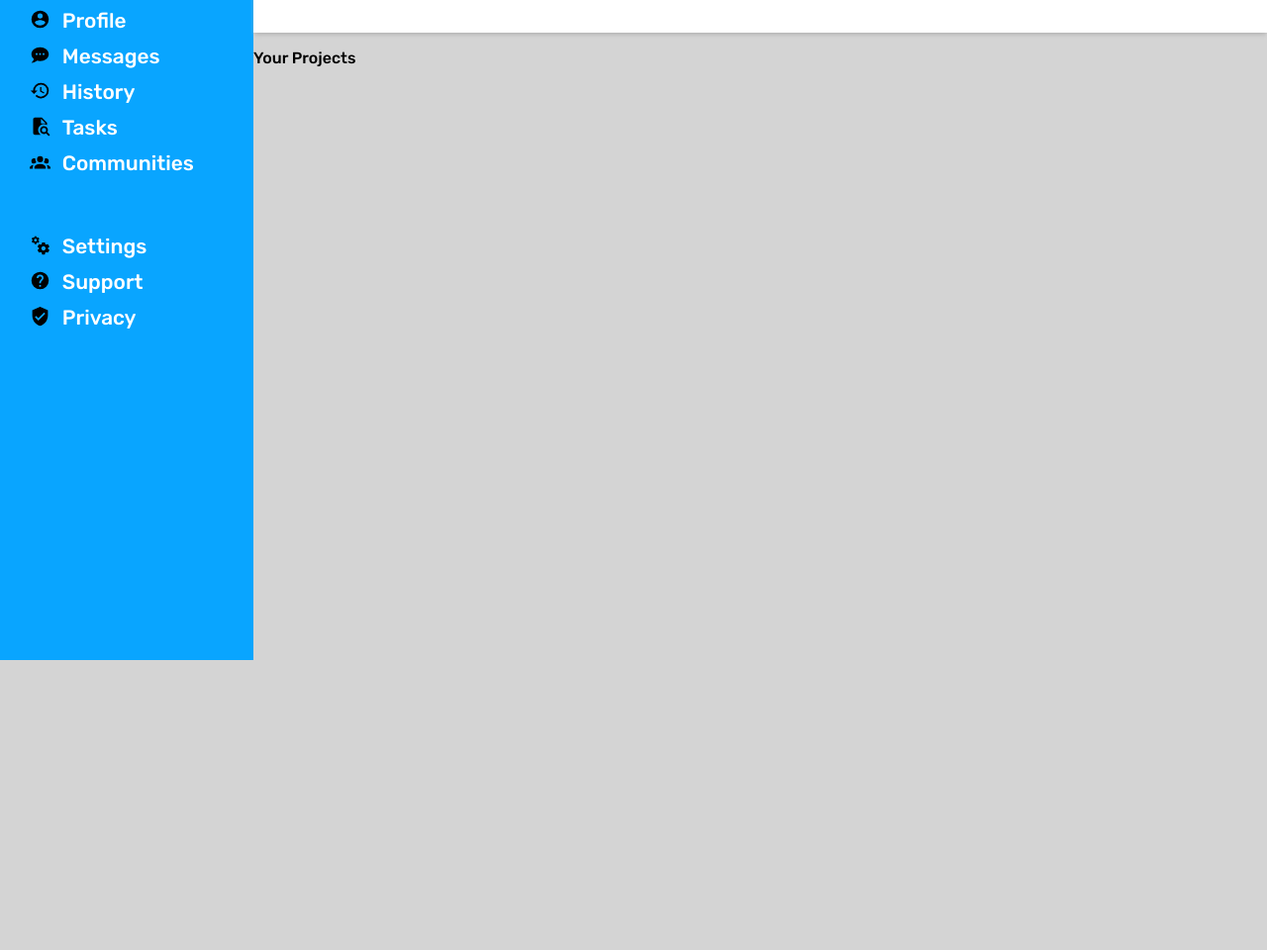
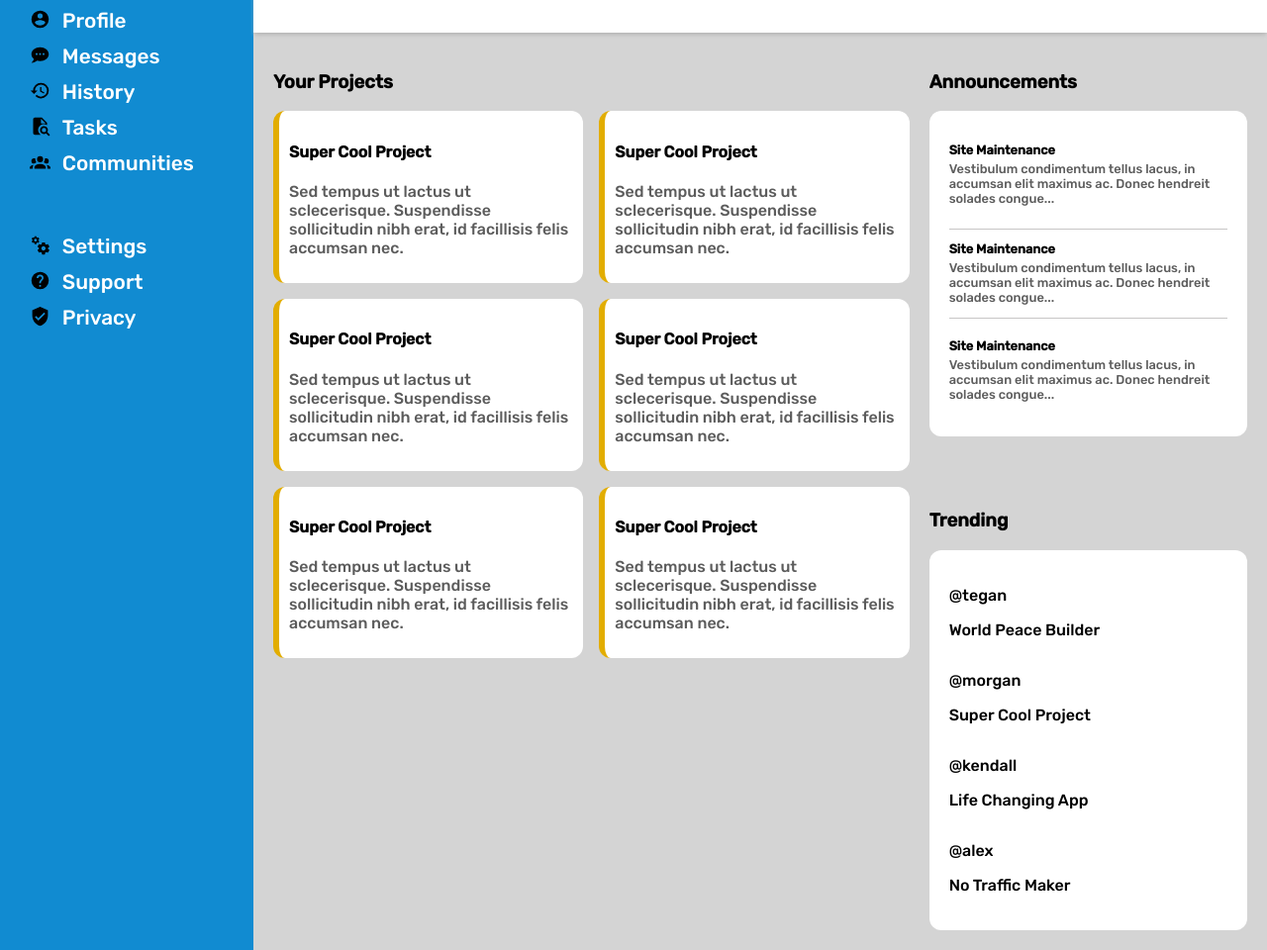
Before and after one commit to AleMachado7/TOP--Admin-Dashboard, a plain HTML site: page index.html in a window 1280 px wide. Shown: the part 133-1093 px from the top of the page at 99% size. Before the commit the page ends 800 px from the top, so only its background shows below. Drawn offline with Linux system fonts and the light colour scheme.

Commit message:
Add styling to announcements tab and trending tab with some content

```diff
--- a/index.html
+++ b/index.html
@@ -86,18 +86,85 @@
         </header>
         <main>
             <div class="projects">
-                <p>Your Projects</p>
+                <h3>Your Projects</h3>
+                <div class="projects-cards">
+                    <div class="card">
+                        <h4>Super Cool Project</h4>
+                        <p>Sed tempus ut lactus ut sclecerisque. Suspendisse sollicitudin nibh erat, id facillisis felis accumsan nec.</p>
+                        <div class="card-icons">
+
+                        </div>
+                    </div>
+                    <div class="card">
+                        <h4>Super Cool Project</h4>
+                        <p>Sed tempus ut lactus ut sclecerisque. Suspendisse sollicitudin nibh erat, id facillisis felis accumsan nec.</p>
+                    </div>
+                    <div class="card">
+                        <h4>Super Cool Project</h4>
+                        <p>Sed tempus ut lactus ut sclecerisque. Suspendisse sollicitudin nibh erat, id facillisis felis accumsan nec.</p>
+                    </div>
+                    <div class="card">
+                        <h4>Super Cool Project</h4>
+                        <p>Sed tempus ut lactus ut sclecerisque. Suspendisse sollicitudin nibh erat, id facillisis felis accumsan nec.</p>
+                    </div>
+                    <div class="card">
+                        <h4>Super Cool Project</h4>
+                        <p>Sed tempus ut lactus ut sclecerisque. Suspendisse sollicitudin nibh erat, id facillisis felis accumsan nec.</p>
+                    </div>
+                    <div class="card">
+                        <h4>Super Cool Project</h4>
+                        <p>Sed tempus ut lactus ut sclecerisque. Suspendisse sollicitudin nibh erat, id facillisis felis accumsan nec.</p>
+                    </div>
+                </div>
             </div>
             <div class="other-info">
                 <div class="announcements">
-
+                    <h3>Announcements</h3>
+                    <div class="announcement-wrapper">
+                        <div class="announcement-card">
+                            <h6>Site Maintenance</h6>
+                            <p>Vestibulum condimentum tellus lacus, in accumsan elit maximus ac. Donec hendreit solades congue...</p>
+                        </div>
+                        <div class="announcement-card">
+                            <h6>Site Maintenance</h6>
+                            <p>Vestibulum condimentum tellus lacus, in accumsan elit maximus ac. Donec hendreit solades congue...</p>
+                        </div>
+                        <div class="announcement-card">
+                            <h6>Site Maintenance</h6>
+                            <p>Vestibulum condimentum tellus lacus, in accumsan elit maximus ac. Donec hendreit solades congue...</p>
+                        </div>
+                    </div>
                 </div>
                 <div class="trending">
-
+                    <h3>Trending</h3>
+                    <ul class="trending-list">
+                        <li>
+                            <div class="item-info">
+                                <p>@tegan</p>
+                                <p>World Peace Builder</p>
+                            </div>
+                        </li>
+                        <li>
+                            <div class="item-info">
+                                <p>@morgan</p>
+                                <p>Super Cool Project</p>
+                            </div>
+                        </li>
+                        <li>
+                            <div class="item-info">
+                                <p>@kendall</p>
+                                <p>Life Changing App</p>
+                            </div>
+                        </li>
+                        <li>
+                            <div class="item-info">
+                                <p>@alex</p>
+                                <p>No Traffic Maker</p>
+                            </div>
+                        </li>
+                    </ul>
                 </div>
-
             </div>
-
         </main>
     </div>
 </body>
--- a/style.css
+++ b/style.css
@@ -1,3 +1,10 @@
+:root {
+    --grey-text-color: #808080;
+    --light-bg-color: #ffffff;
+}
+
+
+
 * {
     box-sizing: border-box;
     font-family: 'Rubik', sans-serif;
@@ -14,7 +21,7 @@ body {
 
 nav {
     display: grid;
-    background-color: #09a5ff;
+    background-color: #118bd1;
     padding: 0 30px;
     margin: 0;
     color: white;
@@ -56,7 +63,7 @@ li {
 header {
     display: grid;
     grid-template-columns: 2fr 1fr;
-    background-color: #ffffff;
+    background-color: var(--light-bg-color);
     box-shadow: 0 3px 4px -1px #b4b4b4;
     padding: 20px 40px;
 }
@@ -86,5 +93,66 @@ button {
 }
 
 button:hover {
-    box-shadow: 0px 0px 4px 4px rgba(0,148,255,0.75);
+    box-shadow: 0px 0px 4px 4px #0183e0dc;
 }
+
+main {
+    display: grid;
+    grid-template-columns: 2fr 1fr;
+    gap: 20px;
+    margin: 20px;
+}
+
+.projects-cards {
+    display: grid;
+    grid-template-columns: 1fr 1fr;
+    grid-template-rows: 1fr 1fr 1fr;
+    gap: 16px;
+}
+
+.card {
+    background-color: var(--light-bg-color);
+    border-radius: 12px;
+    border-left: 0.4rem solid #e2ad00;
+    padding: 10px;
+}
+.card p {
+    color: #5c5c5c;
+}
+
+.other-info {
+    display: grid;
+    grid-template-rows: 1fr 1fr;
+}
+
+.announcement-wrapper {
+    background-color: var(--light-bg-color);
+    border-radius: 12px;
+    padding: 20px;
+    display: grid;
+    grid-template-rows: 1fr 1fr 1fr;
+    gap: 8px;
+}
+
+.announcement-card:nth-child(2n) {
+    border-top: 1px solid #c7c6c6;
+    border-bottom: 1px solid #c7c6c6;
+}
+
+.announcement-card p {
+    font-size: 0.8rem;
+    color: #5c5c5c;
+    margin-top: 4px;
+}
+
+.announcement-card h6 {
+    font-size: 0.8rem;
+    margin-top: 12px;
+    margin-bottom: 0;
+}
+
+.trending-list {
+    background-color: var(--light-bg-color);
+    border-radius: 12px;
+    padding: 20px;
+}
```
